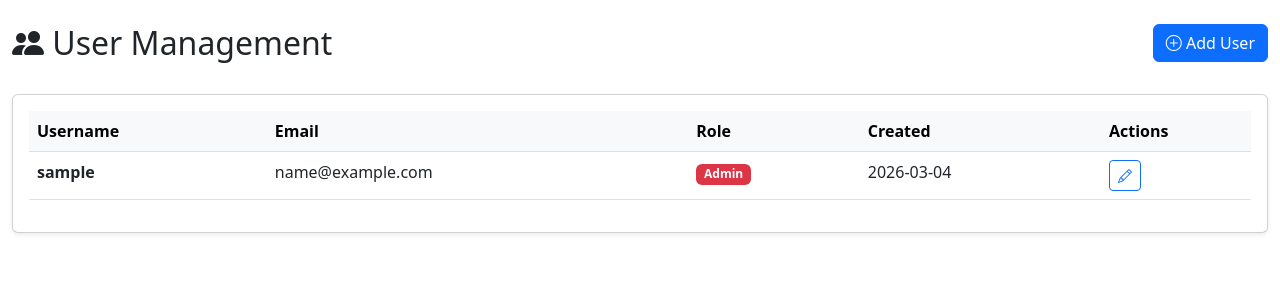
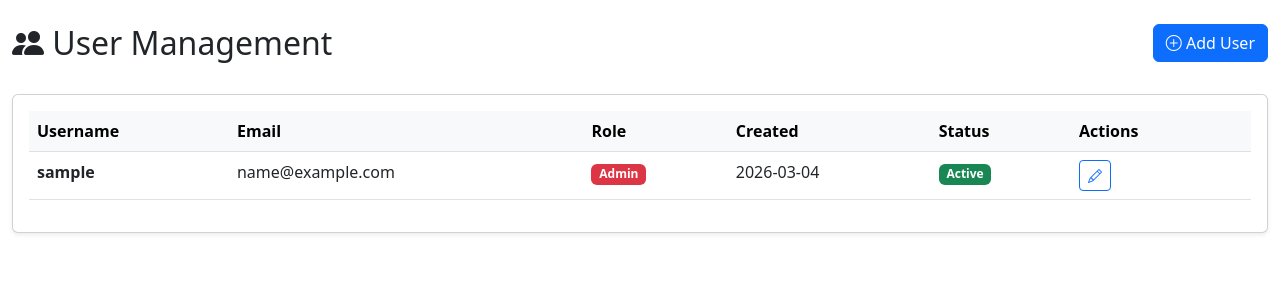
Before and after one commit to nguyen-ngo/janitorial_qc, a Flask app: page /auth/users in a window 1280 px wide. Shown: the part 74-374 px from the top of the page. Run offline with Flask 3, Linux system fonts and the light colour scheme; the visitor is signed in with stand-in values (Sample User, id 1); data comes from the database, SQL or seed files in the repository; data that the repository does not hold is empty; some libraries are stand-ins or nearby versions.

Commit message:
Mar 04 2026: added enable/disable user functions

```diff
--- a/app/models/user.py
+++ b/app/models/user.py
@@ -10,15 +10,23 @@ def load_user(user_id):
 class User(UserMixin, db.Model):
     __tablename__ = 'users'
 
-    id = db.Column(db.Integer, primary_key=True)
-    username = db.Column(db.String(100), unique=True, nullable=False, index=True)
-    email = db.Column(db.String(255), unique=True, nullable=False, index=True)
+    id            = db.Column(db.Integer, primary_key=True)
+    username      = db.Column(db.String(100), unique=True, nullable=False, index=True)
+    email         = db.Column(db.String(255), unique=True, nullable=False, index=True)
     password_hash = db.Column(db.String(255), nullable=False)
-    role = db.Column(db.Enum('admin', 'supervisor', 'inspector'), nullable=False)
-    created_at = db.Column(db.DateTime, default=now_eastern)
+    role          = db.Column(db.Enum('admin', 'supervisor', 'inspector'), nullable=False)
+    created_at    = db.Column(db.DateTime, default=now_eastern)
+    active        = db.Column(db.Boolean, default=True, nullable=False)
 
     # Relationships
     inspections = db.relationship('Inspection', backref='inspector', lazy='dynamic')
+
+    # ── Flask-Login integration ────────────────────────────────────────────
+    # Override UserMixin.is_active so that disabled accounts are rejected
+    # automatically by login_required and login_user() without any extra code.
+    @property
+    def is_active(self):
+        return self.active
 
     def set_password(self, password):
         self.password_hash = generate_password_hash(password)
--- a/app/routes/auth.py
+++ b/app/routes/auth.py
@@ -39,6 +39,9 @@ def login():
         user = User.query.filter_by(username=form.username.data).first()
 
         if user and user.check_password(form.password.data):
+            if not user.active:
+                flash('Your account has been disabled. Please contact an administrator.', 'danger')
+                return render_template('auth/login.html', form=form)
             login_user(user, remember=form.remember_me.data)
             # Use validated next URL — never redirect blindly to request.args['next']
             next_page = _safe_next(request.args.get('next'))
@@ -203,3 +206,28 @@ def delete_user(user_id):
     log_action(ACTION_DELETE, 'User', user_id, username)
     flash(f'User {username} deleted successfully.', 'success')
     return redirect(url_for('auth.list_users'))
+
+@bp.route('/users/<int:user_id>/toggle-active', methods=['POST'])
+@login_required
+@admin_required
+def toggle_active(user_id):
+    user = User.query.get_or_404(user_id)
+
+    if user.id == current_user.id:
+        flash('You cannot disable your own account.', 'danger')
+        return redirect(url_for('auth.list_users'))
+
+    user.active = not user.active
+    db.session.commit()
+
+    action_label = 'enabled' if user.active else 'disabled'
+    logger.info(
+        'AUTH | user_%s | admin_id=%s admin=%s target_user=%s',
+        action_label, current_user.id, current_user.username, user.username,
+    )
+    log_action(
+        ACTION_UPDATE, 'User', user.id, user.username,
+        f'account {action_label} by {current_user.username}',
+    )
+    flash(f'User {user.username} has been {action_label}.', 'success')
+    return redirect(request.referrer or url_for('auth.list_users'))
--- a/app/templates/auth/users.html
+++ b/app/templates/auth/users.html
@@ -24,12 +24,13 @@
                         <th>Email</th>
                         <th>Role</th>
                         <th>Created</th>
-                        <th width="150">Actions</th>
+                        <th>Status</th>
+                        <th width="180">Actions</th>
                     </tr>
                 </thead>
                 <tbody>
                     {% for user in users %}
-                    <tr>
+                    <tr class="{{ 'table-secondary text-muted' if not user.active else '' }}">
                         <td><strong>{{ user.username }}</strong></td>
                         <td>{{ user.email }}</td>
                         <td>
@@ -39,12 +40,29 @@
                         </td>
                         <td>{{ user.created_at.strftime('%Y-%m-%d') }}</td>
                         <td>
-                            <a href="{{ url_for('auth.edit_user', user_id=user.id) }}" class="btn btn-sm btn-outline-primary">
+                            {% if user.active %}
+                            <span class="badge bg-success">Active</span>
+                            {% else %}
+                            <span class="badge bg-secondary">Disabled</span>
+                            {% endif %}
+                        </td>
+                        <td>
+                            <a href="{{ url_for('auth.edit_user', user_id=user.id) }}" class="btn btn-sm btn-outline-primary" title="Edit">
                                 <i class="bi bi-pencil"></i>
                             </a>
                             {% if user.id != current_user.id %}
+                            <form method="POST" action="{{ url_for('auth.toggle_active', user_id=user.id) }}" class="d-inline">
+                                <input type="hidden" name="csrf_token" value="{{ csrf_token() }}">
+                                <button type="submit"
+                                        class="btn btn-sm {{ 'btn-outline-secondary' if user.active else 'btn-outline-success' }}"
+                                        title="{{ 'Disable' if user.active else 'Enable' }}"
+                                        onclick="return confirm('{{ 'Disable' if user.active else 'Enable' }} user {{ user.username }}?')">
+                                    <i class="bi bi-{{ 'person-slash' if user.active else 'person-check' }}"></i>
+                                </button>
+                            </form>
                             <form method="POST" action="{{ url_for('auth.delete_user', user_id=user.id) }}" class="d-inline" onsubmit="return confirm('Delete this user?');">
-                                <button type="submit" class="btn btn-sm btn-outline-danger">
+                                <input type="hidden" name="csrf_token" value="{{ csrf_token() }}">
+                                <button type="submit" class="btn btn-sm btn-outline-danger" title="Delete">
                                     <i class="bi bi-trash"></i>
                                 </button>
                             </form>
```
Also changed, not shown: app/templates/auth/user_form.html (+33 -0 lines).
